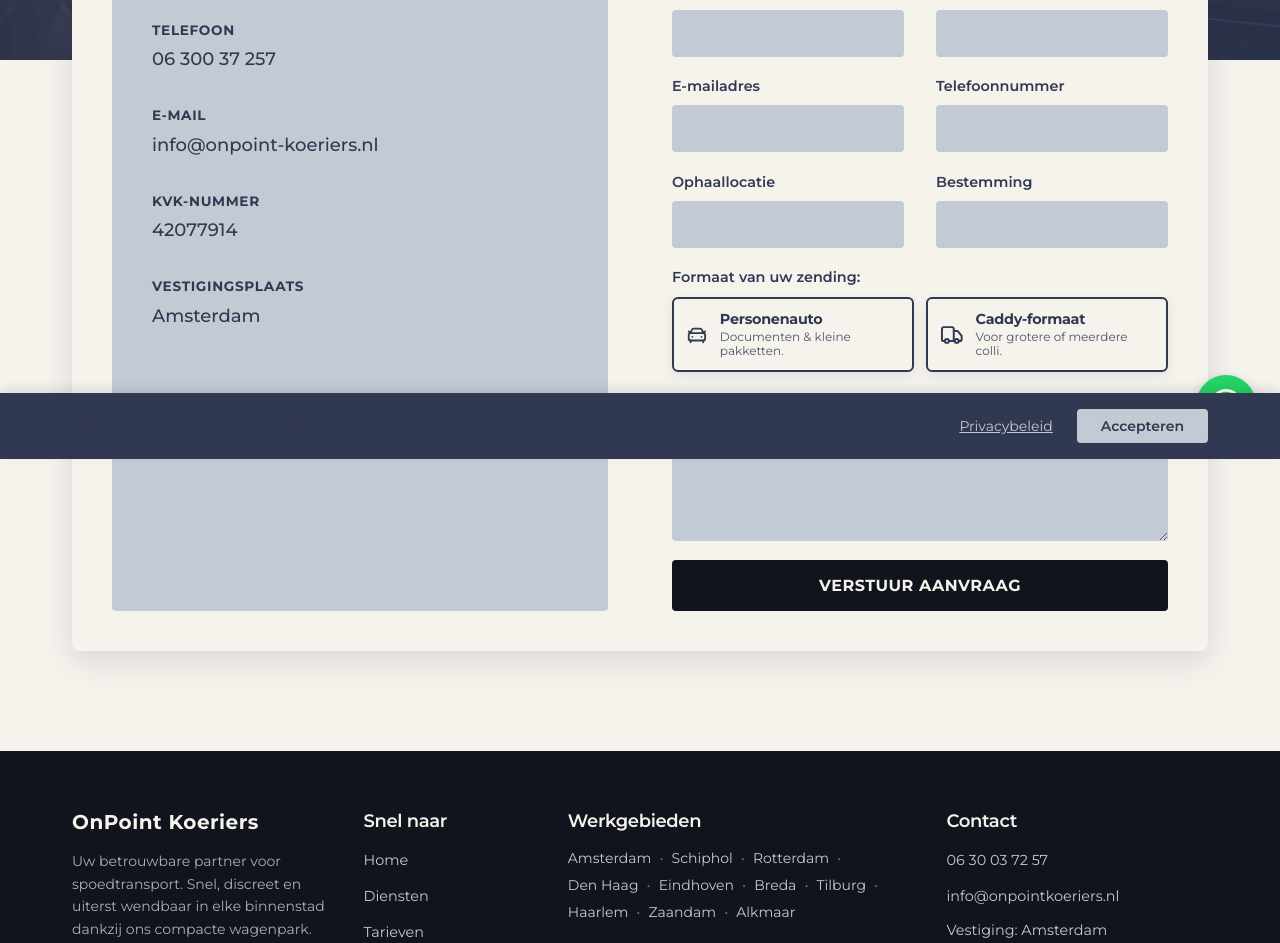
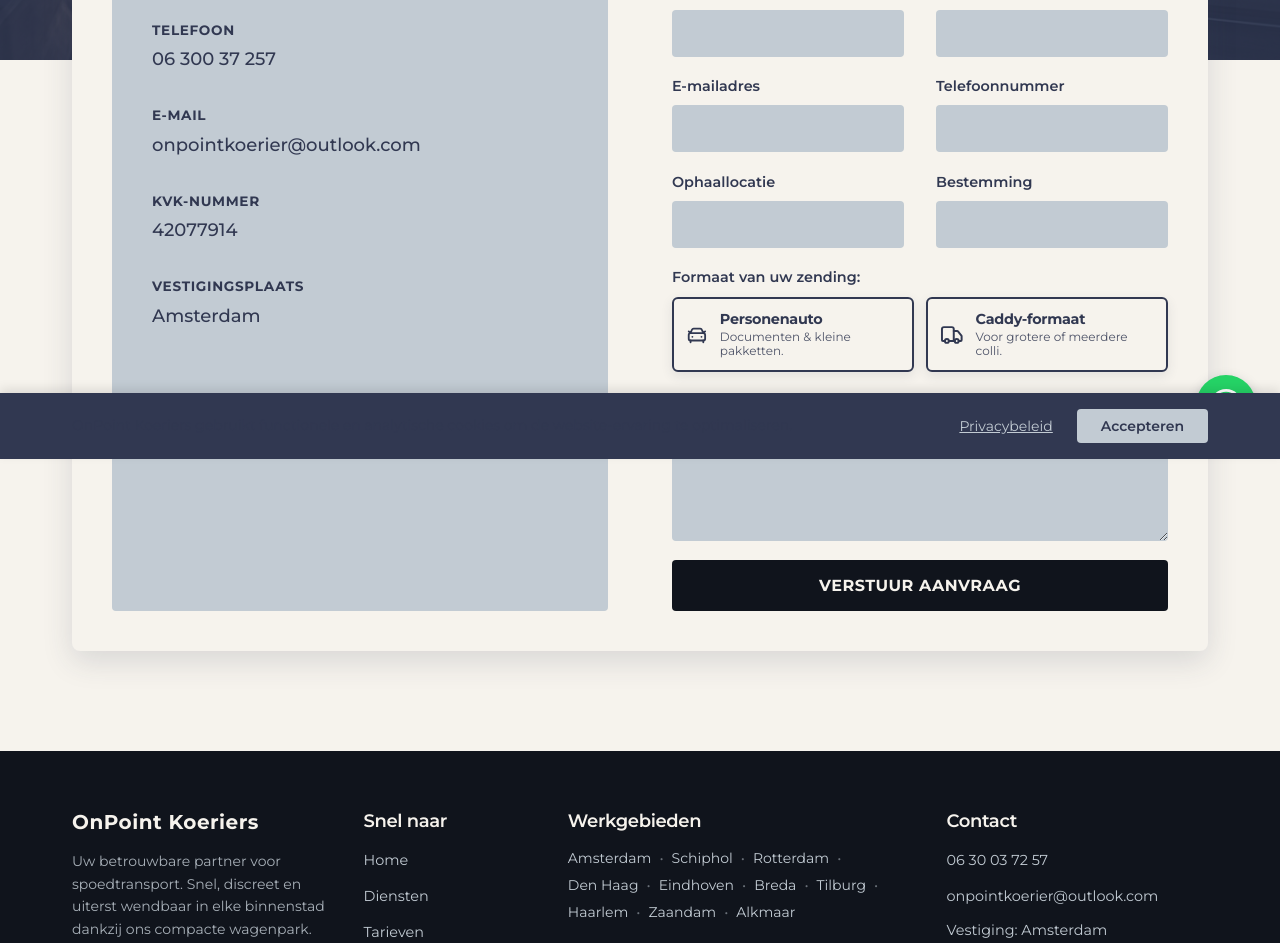
Before and after one commit to bibicloon/onpoint, a Next.js app: page /contact in a window 1280 px wide. Shown: the part 341-1284 px from the top of the page. Built offline with nearby package versions, Linux system fonts and the light colour scheme.

Commit message:
chore: update email address to onpointkoerier@outlook.com

```diff
--- a/src/app/contact/page.tsx
+++ b/src/app/contact/page.tsx
@@ -49,7 +49,7 @@
               </div>
               <div className={styles.infoItem}>
                 <span className={styles.infoLabel}>E-mail</span>
-                <a href="mailto:info@onpoint-koeriers.nl" className={styles.infoValue}>info@onpoint-koeriers.nl</a>
+                <a href="mailto:onpointkoerier@outlook.com" className={styles.infoValue}>onpointkoerier@outlook.com</a>
               </div>
               <div className={styles.infoItem}>
                 <span className={styles.infoLabel}>KVK-nummer</span>
--- a/src/app/privacybeleid/page.tsx
+++ b/src/app/privacybeleid/page.tsx
@@ -51,7 +51,7 @@
 
           <h2 style={{ fontSize: '1.5rem', fontWeight: 600, marginTop: '2rem', marginBottom: '1rem' }}>Contact</h2>
           <p style={{ marginBottom: '1.5rem' }}>
-            Heeft u vragen over ons privacybeleid of wilt u gebruikmaken van uw rechten omtrent persoonsgegevens? Neem dan contact met ons op via info@onpointkoeriers.nl.
+            Heeft u vragen over ons privacybeleid of wilt u gebruikmaken van uw rechten omtrent persoonsgegevens? Neem dan contact met ons op via onpointkoerier@outlook.com.
           </p>
         </div>
       </div>
--- a/src/components/Footer/Footer.tsx
+++ b/src/components/Footer/Footer.tsx
@@ -47,7 +47,7 @@
           <h4 className={styles.subheading}>Contact</h4>
           <ul className={styles.list}>
             <li><a href="tel:0630037257" className={styles.link}>06 30 03 72 57</a></li>
-            <li><a href="mailto:info@onpointkoeriers.nl" className={styles.link}>info@onpointkoeriers.nl</a></li>
+            <li><a href="mailto:onpointkoerier@outlook.com" className={styles.link}>onpointkoerier@outlook.com</a></li>
             <li className={styles.textItem}>Vestiging: Amsterdam</li>
             <li className={styles.textItem}>KVK: 42077914 | BTW: NL005478178B19</li>
           </ul>
```
